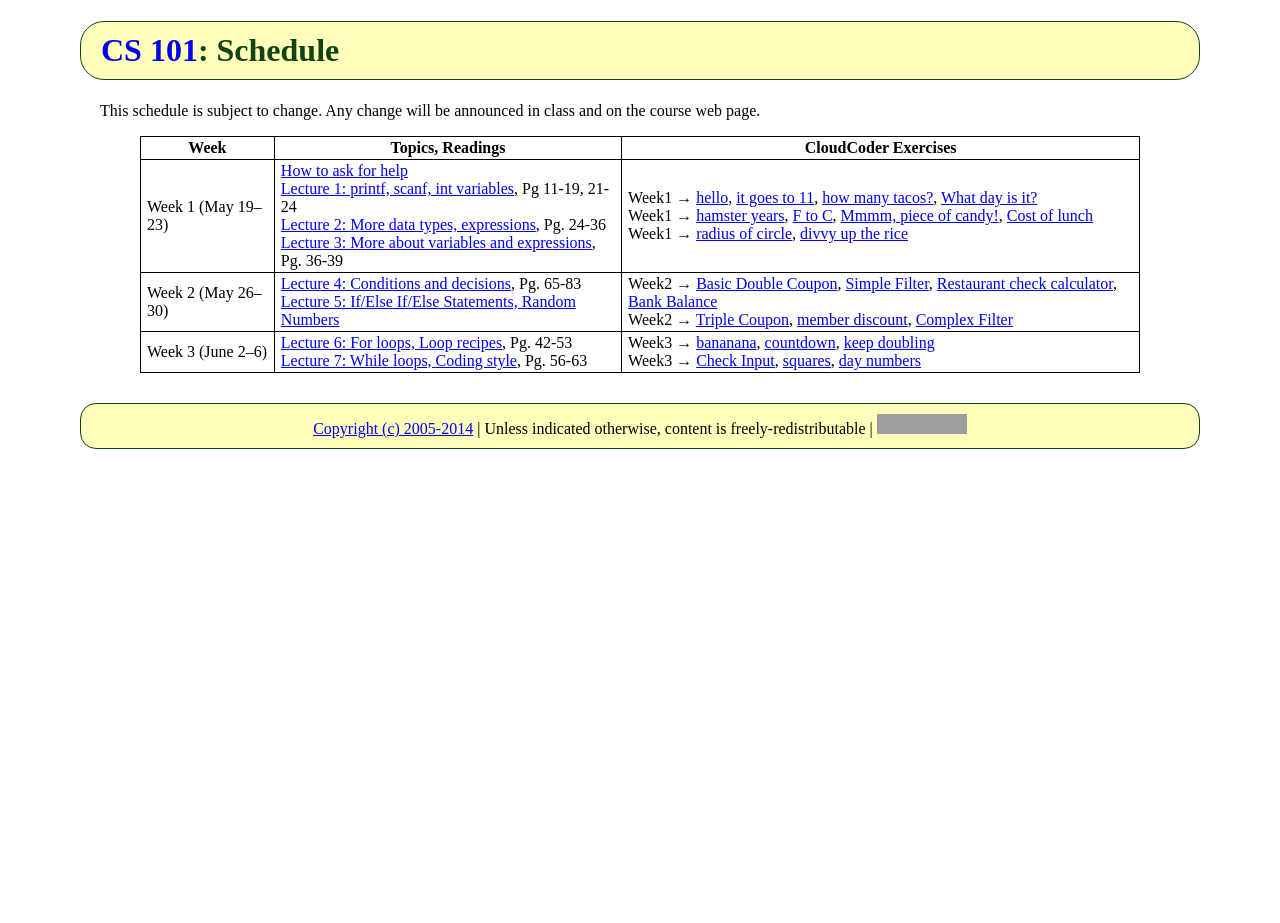
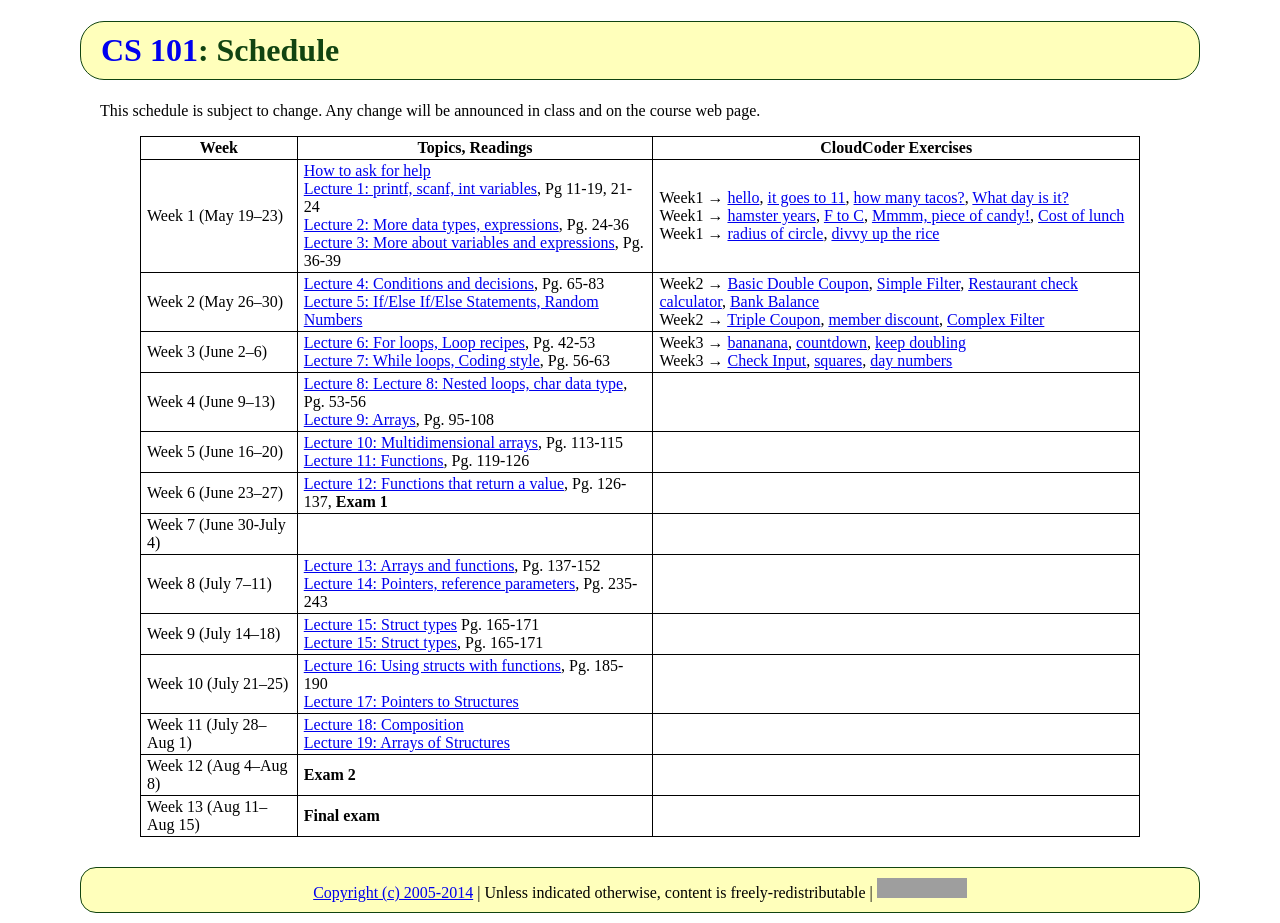
Before and after one commit to ycpcs/cs101-summer2014, a Jekyll site: the page built from schedule.md, in a window 1280 px wide. Built offline with Jekyll 4.4.1, drawn with Linux system fonts in a browser that asks for light colours; Markdown is read by kramdown in place of the engine named in the settings; before the commit the page ends 900 px from its top, so only the background shows below that; grey boxes are pictures that could not be loaded.

Commit message:
flesh out schedule

```diff
--- a/schedule.md
+++ b/schedule.md
@@ -11,6 +11,16 @@ announced in class and on the course web page.
 > Week 1 (May 19&ndash;23) | [How to ask for help](http://faculty.ycp.edu/~dhovemey/askingForHelp.html) <br> [Lecture 1: printf, scanf, int variables](lectures/lecture01.html), Pg 11-19, 21-24 <br> [Lecture 2: More data types, expressions](lectures/lecture02.html), Pg. 24-36 <br> [Lecture 3: More about variables and expressions](lectures/lecture03.html), Pg. 36-39 | Week1 &rarr; [hello](https://cs.ycp.edu/cloudcoder/#exercise?c=7,p=141), [it goes to 11](https://cs.ycp.edu/cloudcoder/#exercise?c=7,p=142), [how many tacos?](https://cs.ycp.edu/cloudcoder/#exercise?c=7,p=143), [What day is it?](https://cs.ycp.edu/cloudcoder/#exercise?c=7,p=144) <br> Week1 &rarr; [hamster years](https://cs.ycp.edu/cloudcoder/#exercise?c=7,p=145), [F to C](https://cs.ycp.edu/cloudcoder/#exercise?c=7,p=146), [Mmmm, piece of candy!](https://cs.ycp.edu/cloudcoder/#exercise?c=7,p=147), [Cost of lunch](https://cs.ycp.edu/cloudcoder/#exercise?c=7,p=148) <br> Week1 → [radius of circle](https://cs.ycp.edu/cloudcoder/#exercise?c=7,p=149), [divvy up the rice](https://cs.ycp.edu/cloudcoder/#exercise?c=7,p=150)
 > Week 2 (May 26&ndash;30) | [Lecture 4: Conditions and decisions](lectures/lecture04.html), Pg. 65-83 <br> [Lecture 5: If/Else If/Else Statements, Random Numbers](lectures/lecture05.html) | Week2 → [Basic Double Coupon](https://cs.ycp.edu/cloudcoder/#exercise?c=7,p=151), [Simple Filter](https://cs.ycp.edu/cloudcoder/#exercise?c=7,p=152), [Restaurant check calculator](https://cs.ycp.edu/cloudcoder/#exercise?c=7,p=154), [Bank Balance](https://cs.ycp.edu/cloudcoder/#exercise?c=7,p=153) <br> Week2 &rarr; [Triple Coupon](https://cs.ycp.edu/cloudcoder/#exercise?c=7,p=155), [member discount](https://cs.ycp.edu/cloudcoder/#exercise?c=7,p=156), [Complex Filter](https://cs.ycp.edu/cloudcoder/#exercise?c=7,p=157)
 > Week 3 (June 2&ndash;6) | [Lecture 6: For loops, Loop recipes](lectures/lecture06.html), Pg. 42-53 <br> [Lecture 7: While loops, Coding style](lectures/lecture07.html), Pg. 56-63 | Week3 &rarr; [bananana](https://cs.ycp.edu/cloudcoder/#exercise?c=7,p=158), [countdown](https://cs.ycp.edu/cloudcoder/#exercise?c=7,p=159), [keep doubling](https://cs.ycp.edu/cloudcoder/#exercise?c=7,p=160) <br> Week3 &rarr; [Check Input](https://cs.ycp.edu/cloudcoder/#exercise?c=7,p=161), [squares](https://cs.ycp.edu/cloudcoder/#exercise?c=7,p=162), [day numbers](https://cs.ycp.edu/cloudcoder/#exercise?c=7,p=163)
+> Week 4 (June 9&ndash;13) | [Lecture 8: Lecture 8: Nested loops, char data type](lectures/lecture08.html), Pg. 53-56 <br> [Lecture 9: Arrays](lectures/lecture09.html), Pg. 95-108
+> Week 5 (June 16&ndash;20) |   [Lecture 10: Multidimensional arrays](lectures/lecture10.html), Pg. 113-115 <br> [Lecture 11: Functions](lectures/lecture11.html), Pg. 119-126 |
+> Week 6 (June 23&ndash;27) |  [Lecture 12: Functions that return a value](lectures/lecture12.html), Pg. 126-137, **Exam 1** |
+> Week 7 (June 30-July 4) | |
+> Week 8 (July 7&ndash;11) | [Lecture 13: Arrays and functions](lectures/lecture13.html), Pg. 137-152 <br> [Lecture 14: Pointers, reference parameters](lectures/lecture14.html), Pg. 235-243 |
+> Week 9 (July 14&ndash;18) |  [Lecture 15: Struct types](lectures/lecture15.html) Pg. 165-171 <br> [Lecture 15: Struct types](lectures/lecture15.html), Pg. 165-171 |
+> Week 10 (July 21&ndash;25) | [Lecture 16: Using structs with functions](lectures/lecture16.html), Pg. 185-190 <br> [Lecture 17: Pointers to Structures](lectures/lecture17.html)  |
+> Week 11 (July 28&ndash;Aug 1) | [Lecture 18: Composition](lectures/lecture18.html) <br> [Lecture 19: Arrays of Structures](lectures/lecture19.html) |
+> Week 12 (Aug 4&ndash;Aug 8) | **Exam 2** |
+> Week 13 (Aug 11&ndash;Aug 15) | **Final exam** |
 
 <!-- vim:set wrap: ­-->
 <!-- vim:set linebreak: -->
```
Also changed, not shown: assign/assign01.md (+1 -1 lines), assign/index.md (+1 -1 lines), index.md (+2 -0 lines).
